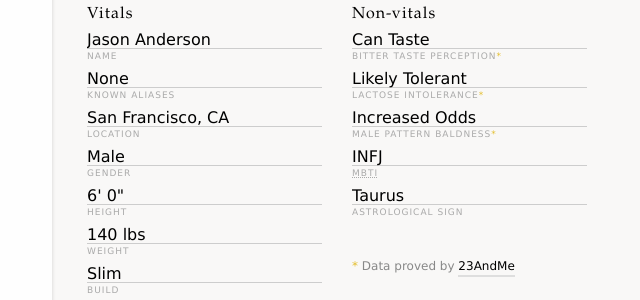
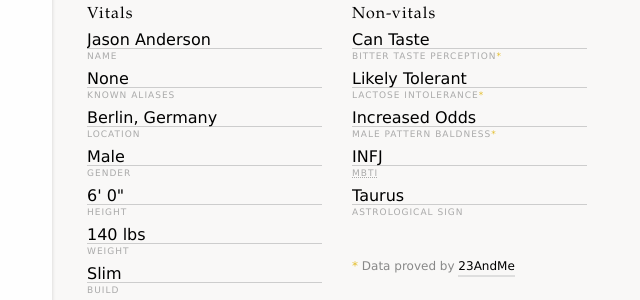
Before and after one commit to diurnalist/diurnal.st, a Jekyll site: the page built from about.html, in a window 1280 px wide and 1335 px high. Shown: the part 174-474 px from the top of the window, without its empty margins (298-938 px from the left). Built offline with Jekyll 4.4.1, drawn with Linux system fonts in a browser that asks for light colours; Markdown is read by kramdown in place of the engine named in the settings.

Commit message:
Updated current city to Berlin

```diff
--- a/about.html
+++ b/about.html
@@ -10,7 +10,7 @@ layout: default
     <ul class="stats">
       <li><span class="entry-value">Jason Anderson</span><label>Name</label></li>
       <li><span class="entry-value">None</span><label>Known Aliases</label></li>
-      <li><span class="entry-value">San Francisco, CA</span><label>Location</label></li>
+      <li><span class="entry-value">Berlin, Germany</span><label>Location</label></li>
       <li><span class="entry-value">Male</span><label>Gender</label></li>
       <li><span class="entry-value">6' 0"</span><label>Height</label></li>
       <li><span class="entry-value">140 lbs</span><label>Weight</label></li>
```
